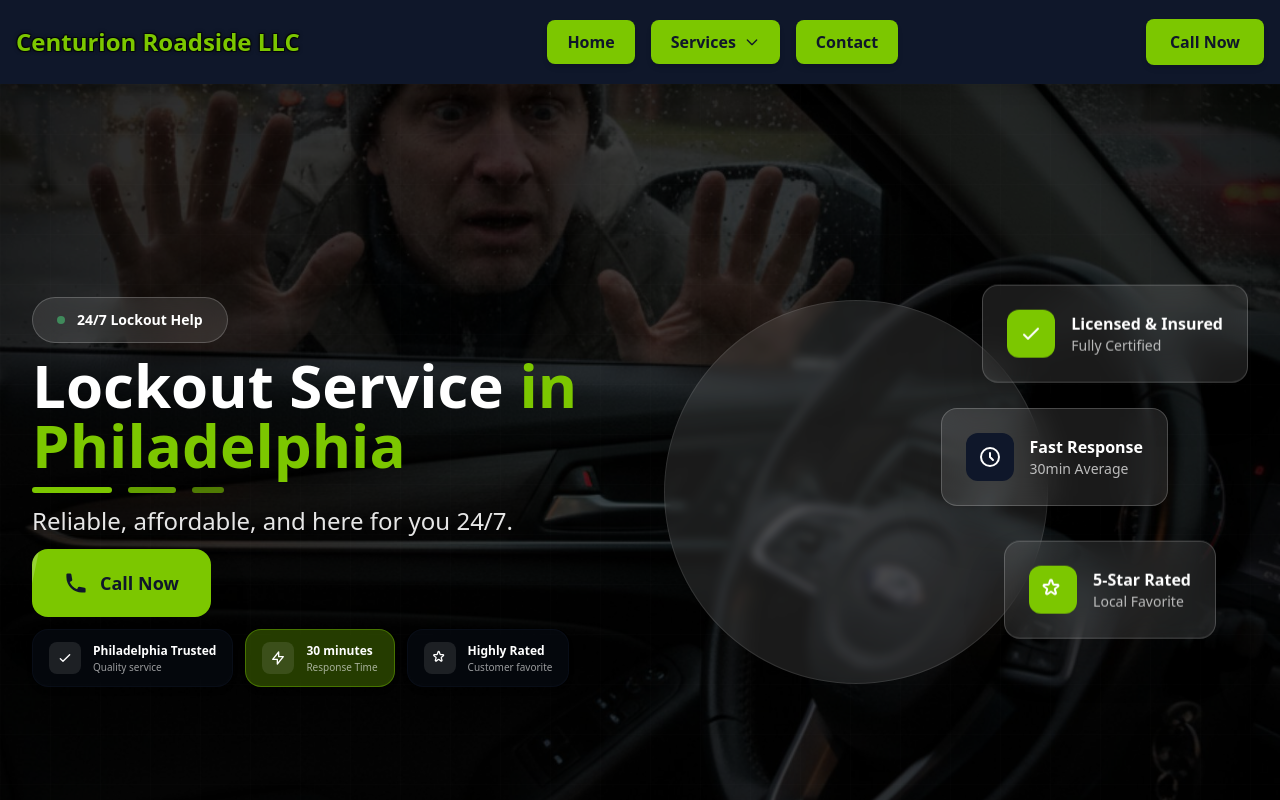
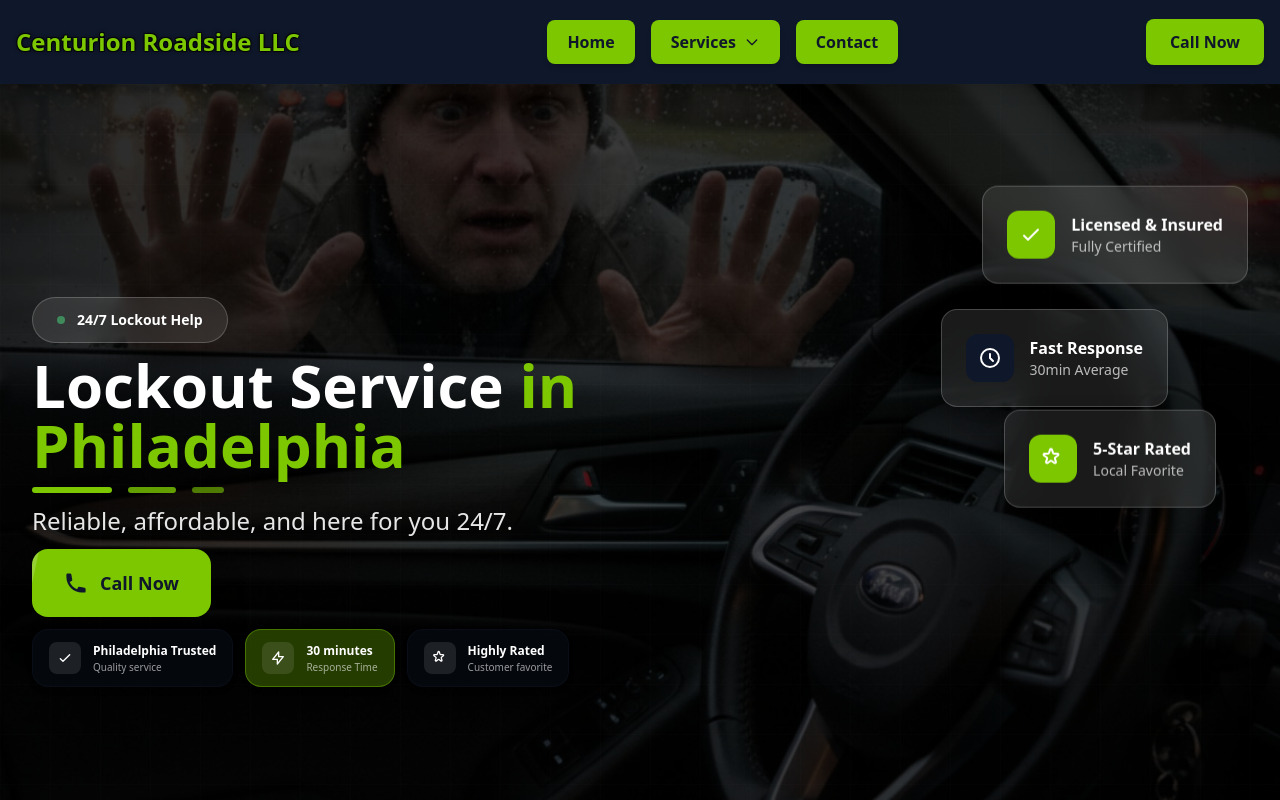
Before and after one commit to Cash-Tows-Org/centurion-roadside-llc-philadelphia-pa, a website: page services/lockout.html in a window 1280 px wide. Shown: the top 800 px of the page. Drawn offline with nearby package versions, Linux system fonts and the light colour scheme; some packages are replaced by stand-ins of ours.

Commit message:
Remove decorative elements and center right-side visual cards vertically with improved spacing

```diff
--- a/services/lockout.html
+++ b/services/lockout.html
@@ -332,10 +332,10 @@
                         </div>
                     </div>
                     <!-- Right side - Visual element -->
-                    <div class="hidden lg:block relative">
+                    <div class="hidden lg:block relative flex items-center justify-center min-h-full">
                         <div class="relative">
                             <!-- Floating card 1 -->
-                            <div class="absolute top-0 right-0 bg-white/10 backdrop-blur-lg border border-white/20 rounded-2xl p-6 shadow-2xl transform hover:scale-105 transition-all duration-300 animate-float z-20">
+                            <div class="absolute -top-24 right-0 bg-white/10 backdrop-blur-lg border border-white/20 rounded-2xl p-6 shadow-2xl transform hover:scale-105 transition-all duration-300 animate-float z-20">
                                 <div class="flex items-center space-x-4">
                                     <div class="w-12 h-12 bg-accent rounded-xl flex items-center justify-center">
                                         <svg xmlns="http://www.w3.org/2000/svg" class="h-6 w-6 text-white" fill="none" viewBox="0 0 24 24" stroke="currentColor">
@@ -353,7 +353,7 @@
                                 </div>
                             </div>
                             <!-- Floating card 2 -->
-                            <div class="absolute top-32 right-20 bg-white/10 backdrop-blur-lg border border-white/20 rounded-2xl p-6 shadow-2xl transform hover:scale-105 transition-all duration-300 animate-float z-20" style="animation-delay: 0.5s;">
+                            <div class="absolute top-8 right-20 bg-white/10 backdrop-blur-lg border border-white/20 rounded-2xl p-6 shadow-2xl transform hover:scale-105 transition-all duration-300 animate-float z-20" style="animation-delay: 0.5s;">
                                 <div class="flex items-center space-x-4">
                                     <div class="w-12 h-12 bg-primary rounded-xl flex items-center justify-center">
                                         <svg xmlns="http://www.w3.org/2000/svg" class="h-6 w-6 text-white" fill="none" viewBox="0 0 24 24" stroke="currentColor">
@@ -367,7 +367,7 @@
                                 </div>
                             </div>
                             <!-- Floating card 3 -->
-                            <div class="absolute top-64 right-8 bg-white/10 backdrop-blur-lg border border-white/20 rounded-2xl p-6 shadow-2xl transform hover:scale-105 transition-all duration-300 animate-float z-20" style="animation-delay: 1s;">
+                            <div class="absolute top-32 right-8 bg-white/10 backdrop-blur-lg border border-white/20 rounded-2xl p-6 shadow-2xl transform hover:scale-105 transition-all duration-300 animate-float z-20" style="animation-delay: 1s;">
                                 <div class="flex items-center space-x-4">
                                     <div class="w-12 h-12 bg-accent rounded-xl flex items-center justify-center">
                                         <svg xmlns="http://www.w3.org/2000/svg" class="h-6 w-6 text-white" fill="none" viewBox="0 0 24 24" stroke="currentColor">
@@ -382,8 +382,6 @@
                                     </div>
                                 </div>
                             </div>
-                            <!-- Large decorative circle -->
-                            <div class="w-96 h-96 bg-white/10 rounded-full backdrop-blur-sm border border-white/10 z-10"></div>
                         </div>
                     </div>
                 </div>
```
Also changed, not shown: index.html (+0 -2 lines), services/fuel-delivery.html (+4 -6 lines), services/jump-start.html (+4 -6 lines), services/roadside-assistance.html (+4 -6 lines), services/tire-change.html (+4 -6 lines).
